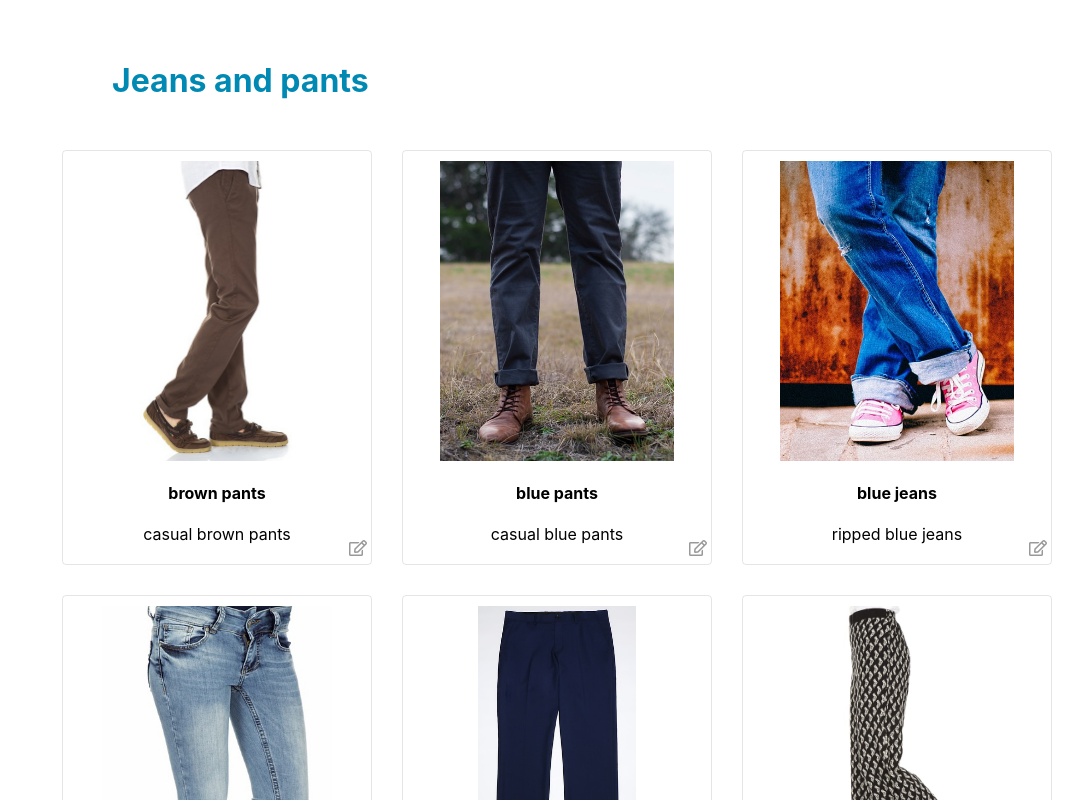
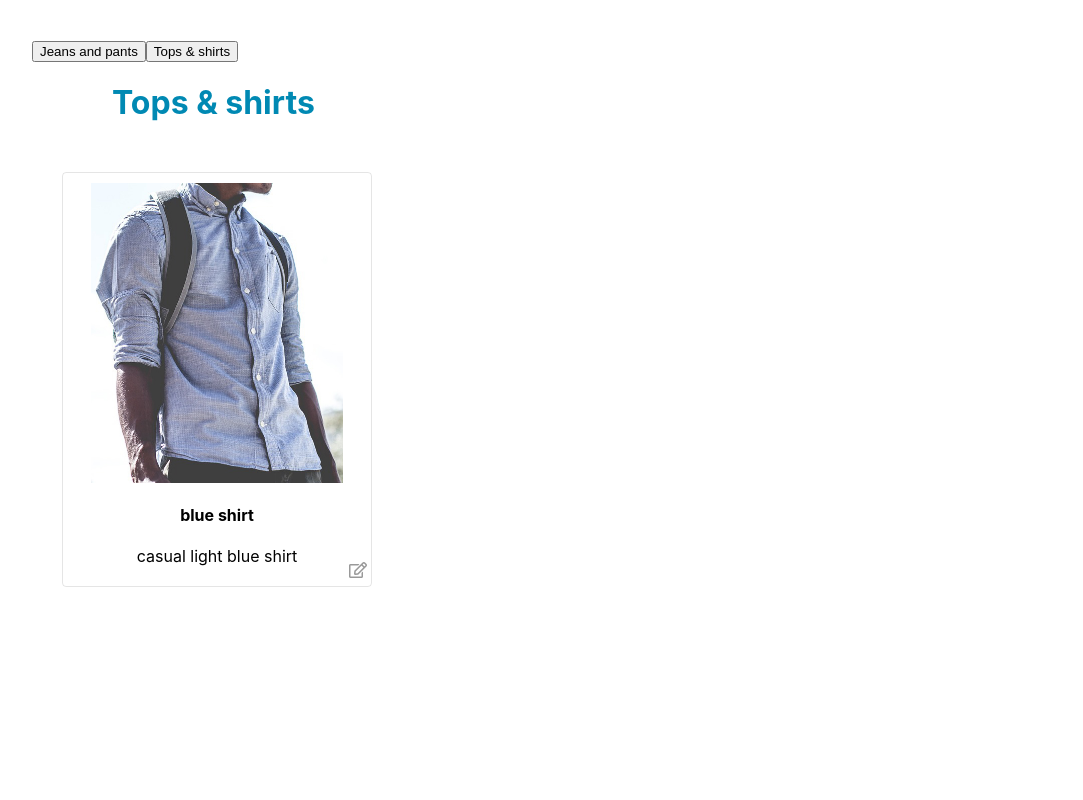
Before and after one commit to glucus/your-style-react, a React (Create React App) app: page / in a window 1280 px wide. Shown: the top 800 px of the page, without its empty margins (58-1141 px from the left). Built offline with nearby package versions, Linux system fonts and the light colour scheme.

Commit message:
added categoryTabs

```diff
--- /dev/null
+++ b/src/components/CategoryTabs/index.jsx
@@ -0,0 +1,19 @@
+import React from 'react';
+
+const CategoryTabs = (props) => {
+
+  const { categories, handleClick } = props;
+
+  return (
+    <React.Fragment>
+      {categories && categories.map (
+        category => <button key={category.id}
+                            onClick = {handleClick}>
+                        {category.description}
+                    </button>
+      )}
+      </React.Fragment>
+  );
+};
+
+export default CategoryTabs;
--- a/src/components/Gallery/index.jsx
+++ b/src/components/Gallery/index.jsx
@@ -2,26 +2,51 @@ import React from 'react';
 import './Gallery.scss';
 
 import Cards from '../Cards';
+import CategoryTabs from '../CategoryTabs';
 
-const Gallery = (props) => {
+class Gallery extends React.Component {
 
-  const { galleryItems, categories } = props;
+  state = {
+    categories: this.props.categories,
+    galleryItems: this.props.galleryItems,
+    categoryName: "tops"
+  };
 
+  selectCategory = () => {
+    const selectedCategory = [...this.state.categories].filter(
+      category => category.name === this.state.categoryName
+    );
+    return selectedCategory;
+  }
 
-  const filterByCategory = (item, targetCategory) => item.category === targetCategory;
+  filterByCategory = (item, targetCategory) => item.category === targetCategory;
 
-  const initialData = [...galleryItems];
-  const filteredItems = initialData.filter(item => filterByCategory(item, "pants"));
-  const filteredCategory = [...categories].filter(category => category.name === "pants");
+  filterItems = (selectedCategory) => {
+    const filteredItems = [...this.state.galleryItems].filter(
+      item => this.filterByCategory(item, selectedCategory)
+    );
+    return filteredItems;
+  }
 
-  return (
-    <React.Fragment>
-      <h1>{filteredCategory && filteredCategory[0] && filteredCategory[0].description}</h1>
+  render () {
+    const { categoryName } = this.state;
+
+    const selectedCategory = this.selectCategory();
+    const categoryDescription = selectedCategory && selectedCategory[0] &&
+          selectedCategory[0].description;
+    const selectedItems = this.filterItems(categoryName);
+
+    return (
+      <React.Fragment>
+        <CategoryTabs categories={this.props.categories}
+                      handleClick={e => console.log(e.target)} />
+      <h1>{categoryDescription}</h1>
       <div className="gallery">
-          {filteredItems && <Cards cards={filteredItems} />}
+          {selectedItems && <Cards cards={selectedItems} />}
       </div>
     </React.Fragment>
-  );
-};
+    );
+  }
+}
 
 export default Gallery;
--- a/src/data.js
+++ b/src/data.js
@@ -4,6 +4,7 @@ import image2 from './images/2.jpg';
 import image3 from './images/3.jpg';
 import image4 from './images/4.jpg';
 import image5 from './images/5.jpg';
+import image6 from './images/6.jpg';
 
 export const clothes = [
   {
@@ -53,6 +54,14 @@ export const clothes = [
     description: "wide black pants with geometric print",
     category: "pants",
     target: "womenswear"
+  },
+  {
+    id: 6,
+    name: "blue shirt",
+    image: image6,
+    description: "casual light blue shirt",
+    category: "tops",
+    target: "menswear"
   }
 ];
 
```
Also changed, not shown: src/images/6.jpg (added).
